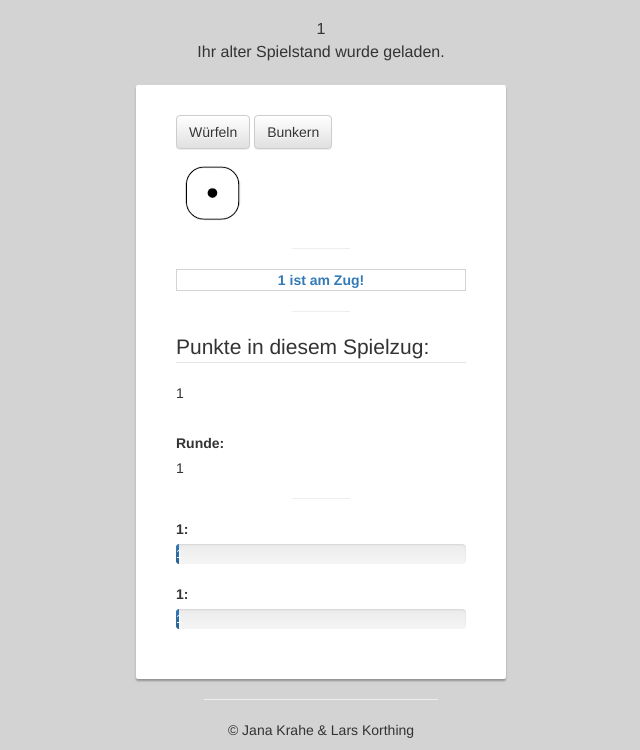
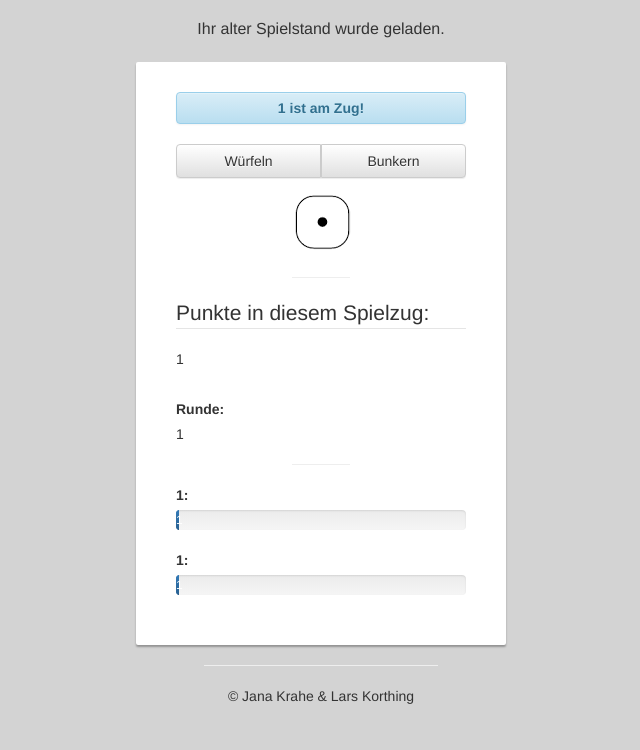
Before and after one commit to JanaKrahe/PHP_Datenbanken, a PHP site: page /OberflaecheSpiel.php in a window 1280 px wide. Shown: the part 52-802 px from the top of the page, without its empty margins (319-959 px from the left). After the commit the page ends 756 px from the top, so only its background shows below. Run offline with PHP 8.4, Linux system fonts and the light colour scheme; the visitor is signed in with stand-in values (Sample User, id 1); some libraries are stand-ins or nearby versions.

Commit message:
Info und Button

```diff
--- a/Spiel_101/CSS/meinecss.css
+++ b/Spiel_101/CSS/meinecss.css
@@ -76,11 +76,12 @@ input::-webkit-input-placeholder {
   margin-top: 5px;
 }
 
-.infoBox {
-  border:1px solid lightgrey;
+#infoBox {
   text-align: center;
-  color: rgb(51, 122, 183);
   font-weight: bold;
+  height: 20px;
+  padding-top: 5px;
+  padding-bottom: 25px;
 }
 
 .regler {
--- a/Spiel_101/OberflaecheSpiel.php
+++ b/Spiel_101/OberflaecheSpiel.php
@@ -1,6 +1,7 @@
 <?php
-  //Script wird nicht ausgeführt
   session_start();
+
+  //Prüfung ob User eingeloggt ist
   if (empty($_SESSION['eingeloggt'])) {
   header("Location: Login.php");
   }
@@ -52,7 +53,7 @@
     <title>Spiel101</title>
   </head>
   <body>
-    <!-- http://localhost/PHP_Datenbanken/Spiel_101/OberflaecheSpiel.php -->
+    <!-- Navigationsleiste -->
     <nav class="navbar navbar-inverse navbar-upper">
       <div class="navbar-header">
         <button aria-controls=bs-navbar aria-expanded=true class="collapsed navbar-toggle" data-target="#bs-navbar" data-toggle=collapse type=button>
@@ -81,21 +82,29 @@
   			<div class="row main">
   				<div class="panel-heading">
   	        <div class="panel-title text-center">
-              <?php echo (isset($_SESSION['spielGeladen']) && $_SESSION['spielGeladen'] == true);
-              if (isset($_SESSION['spielGeladen']) && $_SESSION['spielGeladen'] == true) {   ?>
+              <?php if (isset($_SESSION['spielGeladen']) && $_SESSION['spielGeladen'] == true) {   ?>
                 <p style="text-align: center"> Ihr alter Spielstand wurde geladen. </p>
               <?php  $_SESSION['spielGeladen'] = false; }  ?>
   	       	</div>
   	      </div>
   				<div class="main-l main-center">
+            <div class="alert alert-info" role="alert" id="infoBox"> <?php $spiel->anDerReihe(); ?> </div>
+
             <!-- Button und Anzeige ZugAnzahl sowie summeSpielzug -->
             <fieldset class="form-group">
               <form class="form-horizontal" method="post" action="OberflaecheSpiel.php">
+                <div class="btn-group btn-group-justified" role="group" aria-label="Right Align">
+                    <div class="btn-group" role="group">
                       <input class="btn btn-default" type="submit" name="wurf" value="Würfeln"></input>
-
+                    </div>
+                    <div class="btn-group" role="group">
                       <input class="btn btn-default" type="submit" name="bunkern" value="Bunkern"></input>
+                    </div>
+                </div>
               </form>
             </fieldset>
+
+            <div style="text-align: center;">
               <?php
               if (isset($_SESSION['wuerfelErgebnis'])) {
                 switch ($_SESSION['wuerfelErgebnis']) {
@@ -133,15 +142,7 @@
               }
               $_SESSION['wuerfelErgebnis'] = 0;
               ?>
-
-            <hr />
-
-            <div id="infoDiv">
-              <p class="infoBox" name="infoBox" value="#InfoBox">
-                <?php $spiel->anDerReihe(); ?>
-              </p>
             </div>
-
             <hr />
 
             <div class="erzieltePktDiv">
@@ -156,15 +157,16 @@
             <div>
               <label><?php echo $_SESSION['spieler1'] ?>:</label>
               <div class="progress">
-                <div class="progress-bar" role="progressbar" style="width: <?php echo $_SESSION['summeS1'] ?>%" aria-valuenow="<?php echo $_SESSION['summeS1'] ?>" aria-valuemin="0" aria-valuemax="101"><?php echo $_SESSION['summeS1'] ?></div>
+                <div class="progress-bar " role="progressbar" style="width: <?php echo $_SESSION['summeS1'] ?>%" aria-valuenow="<?php echo $_SESSION['summeS1'] ?>" aria-valuemin="0" aria-valuemax="101"><?php echo $_SESSION['summeS1'] ?></div>
               </div>
 
               <label><?php echo $_SESSION['spieler2'] ?>:</label>
               <div class="progress">
-                <div class="progress-bar" role="progressbar" style="width: <?php echo $_SESSION['summeS2'] ?>%" aria-valuenow="<?php echo $_SESSION['summeS2'] ?>" aria-valuemin="0" aria-valuemax="101"><?php echo $_SESSION['summeS2'] ?></div>
+                <div class="progress-bar " role="progressbar" style="width: <?php echo $_SESSION['summeS2'] ?>%" aria-valuenow="<?php echo $_SESSION['summeS2'] ?>" aria-valuemin="0" aria-valuemax="101"><?php echo $_SESSION['summeS2'] ?></div>
               </div>
             </div>
           </div>
+          <!-- Footer -->
           <div>
             <hr />
             <p style="text-align: center"> &copy; Jana Krahe &amp; Lars Korthing </p>
```
Also changed, not shown: Spiel_101/Anleitung.php (+14 -8 lines), Spiel_101/sieg.php (+15 -4 lines), Spiel_101/spiel.php (+8 -5 lines). Lines whose indentation alone changed are shown as unchanged.
